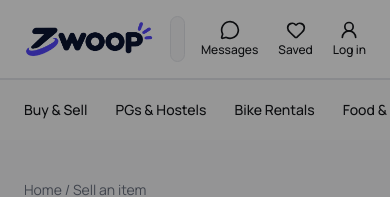
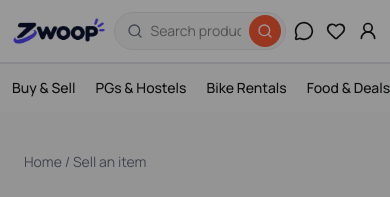
Before and after one commit to Jackyy03/zwoop, a Next.js app: page /marketplace/create in a window 390 px wide. Shown: the top 197 px of the page. Built offline with nearby package versions, Linux system fonts and the light colour scheme; no server answers; the database is empty.

Commit message:
real zwoop app

```diff
--- /dev/null
+++ b/app/admin/login/page.tsx
@@ -0,0 +1,37 @@
+'use client'
+
+import { useState } from 'react'
+import { useRouter } from 'next/navigation'
+
+const ADMIN_ACCESS_CODE = 'CHANGE_THIS_TO_YOUR_OWN_SECRET_CODE'
+
+export default function AdminLogin() {
+  const [code, setCode] = useState('')
+  const [error, setError] = useState('')
+  const router = useRouter()
+
+  function handleSubmit(e: any) {
+    e.preventDefault()
+    if (code === ADMIN_ACCESS_CODE) {
+      localStorage.setItem('zwoop_admin_unlocked', 'true')
+      router.push('/admin')
+    } else {
+      setError('Wrong code')
+    }
+  }
+
+  return (
+    <main className="flex min-h-screen items-center justify-center bg-[#14161A] px-6">
+      <form onSubmit={handleSubmit} className="w-full max-w-sm rounded-2xl bg-white p-8">
+        <h1 className="mb-1 text-xl font-bold text-[#14161A]">Admin access</h1>
+        <p className="mb-6 text-sm text-[#6B7280]">Enter the access code to continue.</p>
+        <input
+          type="password" value={code} onChange={(e) => setCode(e.target.value)}
+          placeholder="Access code" className="mb-3 w-full rounded-lg border border-[#E5E7EB] px-3 py-2.5 text-sm" required autoFocus
+        />
+        {error && <p className="mb-3 text-sm text-red-600">{error}</p>}
+        <button type="submit" className="w-full rounded-full bg-[#FF5A36] py-3 text-sm font-semibold text-white">Continue</button>
+      </form>
+    </main>
+  )
+}
--- a/app/admin/page.tsx
+++ b/app/admin/page.tsx
@@ -81,6 +81,11 @@ export default function AdminPage() {
 
   useEffect(() => {
     async function check() {
+      const unlocked = localStorage.getItem('zwoop_admin_unlocked')
+      if (unlocked !== 'true') {
+        router.push('/admin/login')
+        return
+      }
       const { data: userData } = await supabase.auth.getUser()
       if (!userData.user || userData.user.id !== ADMIN_ID) {
         router.push('/')
--- a/components/BannerCarousel.tsx
+++ b/components/BannerCarousel.tsx
@@ -26,31 +26,31 @@ export default function BannerCarousel({ banners }: { banners: Banner[] }) {
   const banner = banners[index]
 
   return (
-    <div className="mx-auto max-w-6xl px-6 pt-6">
-      <div className="relative aspect-[8/3] overflow-hidden rounded-2xl" style={{ backgroundColor: banner.bg_color }}>
+    <div className="mx-auto max-w-6xl px-4 pt-4 sm:px-6 sm:pt-6">
+      <div className="relative aspect-[16/9] overflow-hidden rounded-2xl sm:aspect-[8/3]" style={{ backgroundColor: banner.bg_color }}>
         {banner.image_url && (
           <img src={banner.image_url} alt="" className="absolute inset-0 h-full w-full object-cover opacity-60" />
         )}
-        <div className="relative flex h-full flex-col justify-center gap-3 px-6 py-6 text-white sm:px-10 sm:py-12">
-          <span className="text-xs font-bold uppercase tracking-wider text-white/80">Spotlight</span>
-          <h2 className="max-w-md text-2xl font-extrabold leading-tight sm:text-4xl">{banner.title}</h2>
-          <p className="max-w-md text-sm text-white/85 sm:text-base">{banner.subtitle}</p>
-          <Link href={banner.link_url || '/'} className="mt-3 inline-flex w-fit items-center gap-1 rounded-full bg-white px-5 py-3 text-sm font-semibold text-[#14161A]">
-            Explore <ChevronRight size={16} />
+        <div className="relative flex h-full flex-col justify-center gap-2 px-5 py-5 text-white sm:gap-3 sm:px-10 sm:py-12">
+          <span className="text-[10px] font-bold uppercase tracking-wider text-white/80 sm:text-xs">Spotlight</span>
+          <h2 className="max-w-[85%] text-xl font-extrabold leading-tight sm:max-w-md sm:text-4xl">{banner.title}</h2>
+          <p className="max-w-[85%] text-xs text-white/85 sm:max-w-md sm:text-base">{banner.subtitle}</p>
+          <Link href={banner.link_url || '/'} className="mt-2 inline-flex w-fit items-center gap-1 rounded-full bg-white px-4 py-2 text-xs font-semibold text-[#14161A] sm:mt-3 sm:px-5 sm:py-3 sm:text-sm">
+            Explore <ChevronRight size={14} />
           </Link>
         </div>
 
         {banners.length > 1 && (
           <>
-            <button onClick={() => setIndex((index - 1 + banners.length) % banners.length)} className="absolute left-4 top-1/2 -translate-y-1/2 rounded-full bg-white/90 p-2">
+            <button onClick={() => setIndex((index - 1 + banners.length) % banners.length)} className="absolute left-4 top-1/2 hidden -translate-y-1/2 rounded-full bg-white/90 p-2 sm:block">
               <ChevronLeft size={18} />
             </button>
-            <button onClick={() => setIndex((index + 1) % banners.length)} className="absolute right-4 top-1/2 -translate-y-1/2 rounded-full bg-white/90 p-2">
+            <button onClick={() => setIndex((index + 1) % banners.length)} className="absolute right-4 top-1/2 hidden -translate-y-1/2 rounded-full bg-white/90 p-2 sm:block">
               <ChevronRight size={18} />
             </button>
-            <div className="absolute bottom-4 left-1/2 flex -translate-x-1/2 gap-2">
+            <div className="absolute bottom-3 left-1/2 flex -translate-x-1/2 gap-1.5 sm:bottom-4 sm:gap-2">
               {banners.map((b, i) => (
-                <button key={b.id} onClick={() => setIndex(i)} className={`h-1.5 w-6 rounded-full ${i === index ? 'bg-white' : 'bg-white/40'}`} />
+                <button key={b.id} onClick={() => setIndex(i)} className={`h-1.5 w-5 rounded-full sm:w-6 ${i === index ? 'bg-white' : 'bg-white/40'}`} />
               ))}
             </div>
           </>
--- a/components/Header.tsx
+++ b/components/Header.tsx
@@ -38,55 +38,58 @@ export default function Header() {
 
   return (
     <div className="sticky top-0 z-10 bg-white/95 backdrop-blur">
-      <div className="flex items-center gap-4 border-b border-[#E5E7EB] px-6 py-4">
+      <div className="flex items-center gap-2 border-b border-[#E5E7EB] px-3 py-3 sm:gap-4 sm:px-6 sm:py-4">
         <Link href="/" className="flex shrink-0 items-center">
-          <Image src="/logo.png" alt="Zwoop" width={130} height={38} priority />
+          <Image src="/logo.png" alt="Zwoop" width={110} height={32} priority className="h-7 w-auto sm:h-[38px]" />
         </Link>
 
         <button type="button" className="hidden shrink-0 items-center gap-1 text-sm font-medium text-[#14161A] sm:flex">
           <MapPin size={16} className="text-[#FF5A36]" /> {collegeName} <ChevronRight size={14} className="text-[#6B7280]" />
         </button>
 
-        <form onSubmit={handleSearch} className="mx-auto flex w-full max-w-xl items-center overflow-hidden rounded-full border border-[#E5E7EB] bg-[#F7F7F9]">
-          <Search size={16} className="ml-4 shrink-0 text-[#6B7280]" />
+        <form onSubmit={handleSearch} className="flex min-w-0 flex-1 items-center overflow-hidden rounded-full border border-[#E5E7EB] bg-[#F7F7F9] sm:max-w-xl">
+          <Search size={16} className="ml-3 shrink-0 text-[#6B7280] sm:ml-4" />
           <input
             value={query}
             onChange={(e) => setQuery(e.target.value)}
             type="text"
-            placeholder="Search products, PGs, bikes, food & more..."
-            className="w-full bg-transparent px-3 py-2.5 text-sm outline-none"
+            placeholder="Search products, PGs, bikes..."
+            className="w-full min-w-0 bg-transparent px-2 py-2 text-sm outline-none sm:px-3 sm:py-2.5"
           />
-          <button type="submit" className="m-1 rounded-full bg-[#FF5A36] px-5 py-2 text-sm font-semibold text-white">
+          <button type="submit" className="m-1 hidden shrink-0 rounded-full bg-[#FF5A36] px-5 py-2 text-sm font-semibold text-white sm:block">
             Search
+          </button>
+          <button type="submit" className="mr-1 shrink-0 rounded-full bg-[#FF5A36] p-2 text-white sm:hidden">
+            <Search size={16} />
           </button>
         </form>
 
-        <div className="flex shrink-0 items-center gap-5">
-          <Link href="/messages" className="flex flex-col items-center gap-0.5 text-xs font-medium text-[#14161A] hover:text-[#FF5A36]">
+        <div className="flex shrink-0 items-center gap-3 sm:gap-5">
+          <Link href="/messages" className="flex flex-col items-center gap-0.5 text-[#14161A] hover:text-[#FF5A36]">
             <MessageCircle size={20} />
-            Messages
+            <span className="hidden text-xs font-medium sm:inline">Messages</span>
           </Link>
-          <Link href="/saved" className="flex flex-col items-center gap-0.5 text-xs font-medium text-[#14161A] hover:text-[#FF5A36]">
+          <Link href="/saved" className="flex flex-col items-center gap-0.5 text-[#14161A] hover:text-[#FF5A36]">
             <Heart size={20} />
-            Saved
+            <span className="hidden text-xs font-medium sm:inline">Saved</span>
           </Link>
-          <Link href={loggedIn ? '/profile' : '/login'} className="flex flex-col items-center gap-0.5 text-xs font-medium text-[#14161A] hover:text-[#FF5A36]">
+          <Link href={loggedIn ? '/profile' : '/login'} className="flex flex-col items-center gap-0.5 text-[#14161A] hover:text-[#FF5A36]">
             <UserRound size={20} />
-            {loggedIn ? 'Account' : 'Log in'}
+            <span className="hidden text-xs font-medium sm:inline">{loggedIn ? 'Account' : 'Log in'}</span>
           </Link>
         </div>
       </div>
 
-      <div className="flex items-center justify-between gap-4 overflow-x-auto border-t border-[#E5E7EB] bg-[#FAFAFA] px-6 py-3 text-sm font-medium">
-        <nav className="flex gap-7">
+      <div className="flex items-center justify-between gap-4 overflow-x-auto border-t border-[#E5E7EB] bg-[#FAFAFA] px-3 py-2.5 text-sm font-medium sm:px-6 sm:py-3">
+        <nav className="flex gap-5 sm:gap-7">
           {NAV_LINKS.map((link) => (
             <Link key={link.href} href={link.href} className="whitespace-nowrap hover:text-[#FF5A36]">
               {link.label}
             </Link>
           ))}
         </nav>
-        <Link href="/marketplace/create" className="flex shrink-0 items-center gap-1 rounded-full bg-[#FF5A36] px-4 py-2 text-white">
-          <Plus size={16} /> Sell an item
+        <Link href="/marketplace/create" className="flex shrink-0 items-center gap-1 rounded-full bg-[#FF5A36] px-3 py-1.5 text-white sm:px-4 sm:py-2">
+          <Plus size={16} /> <span className="hidden sm:inline">Sell an item</span>
         </Link>
       </div>
     </div>
```
